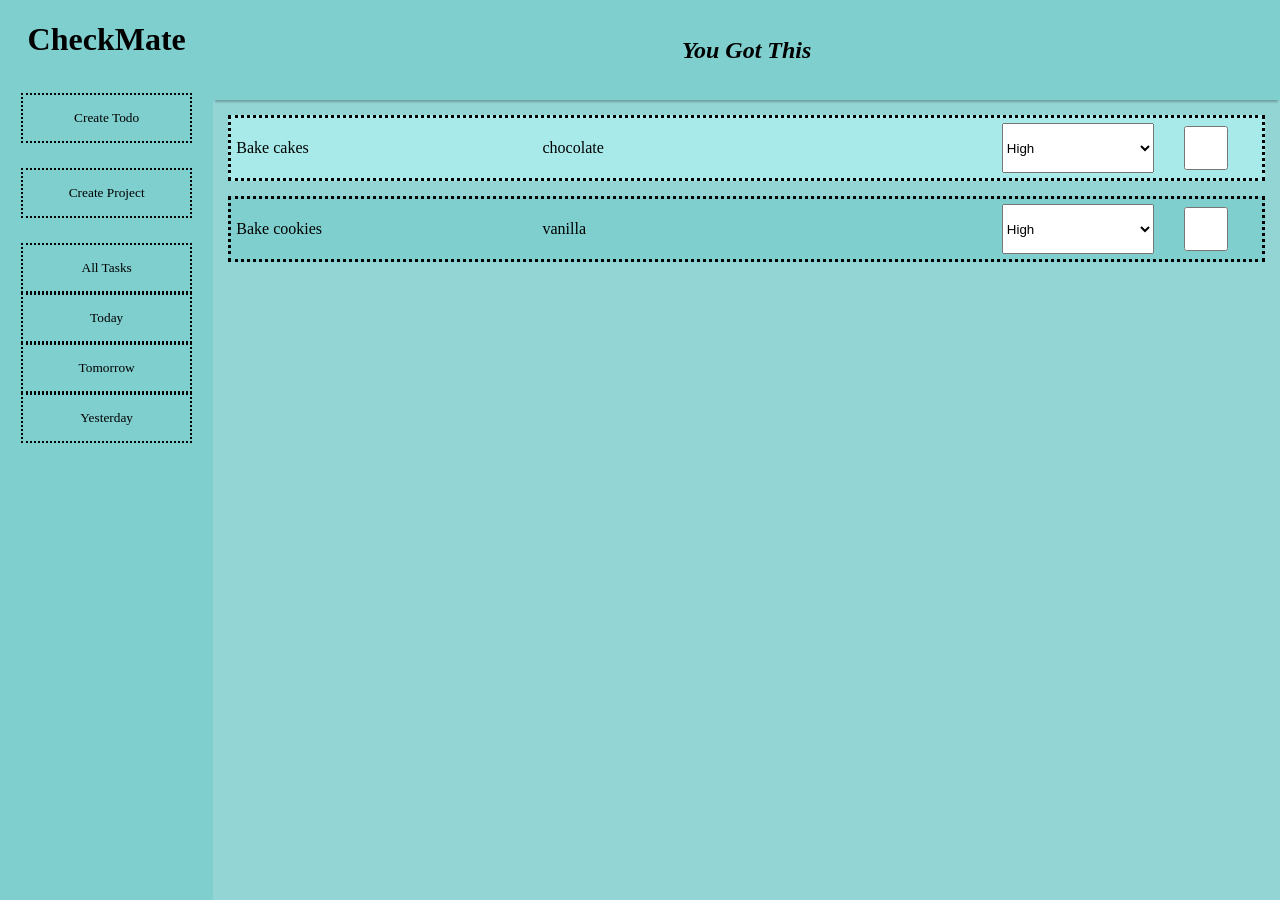
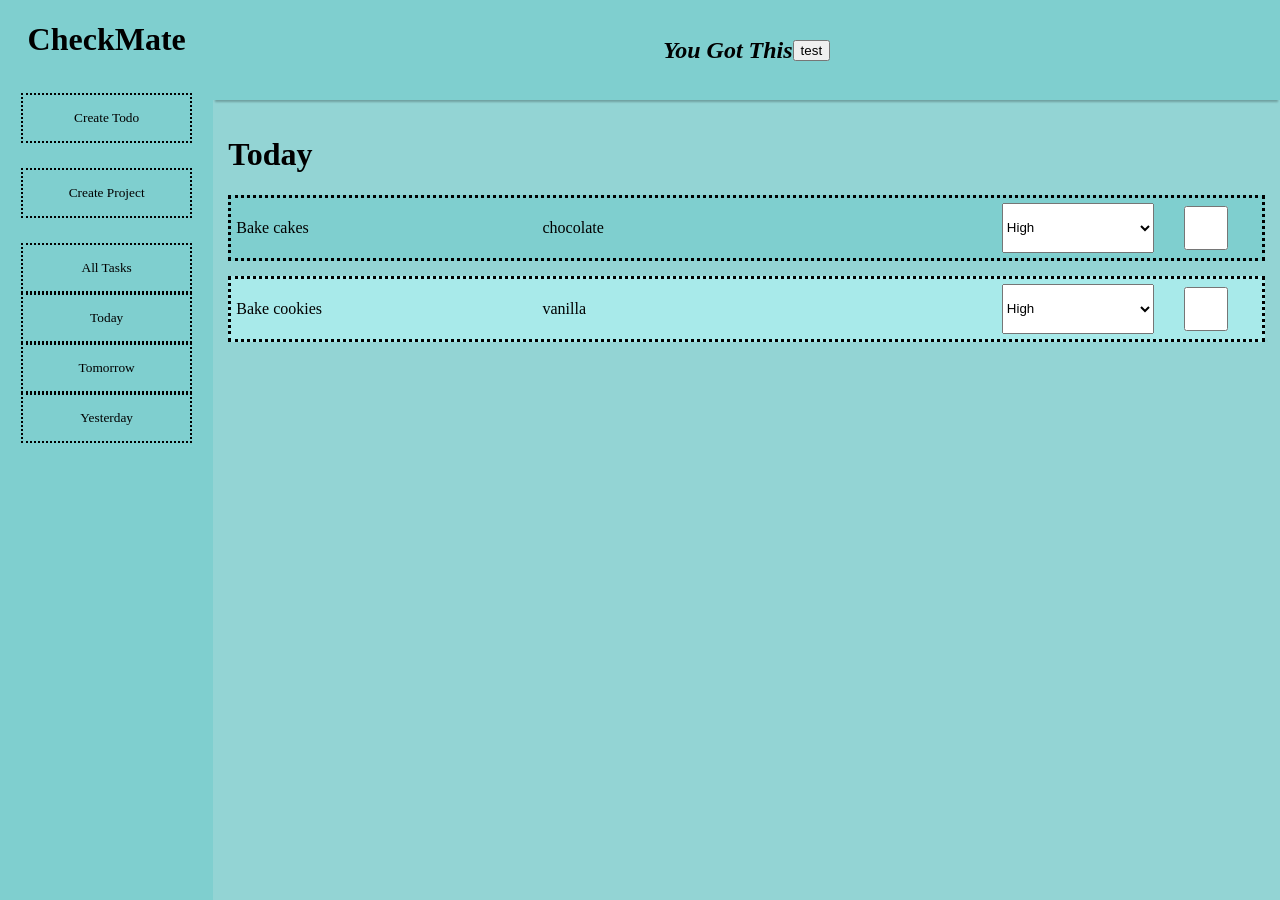
Before and after one commit to irinaravenova/todo-webpack, a website built with webpack: page dist/index.html in a window 1280 px wide. Both pictures are taken after a click on the button "Today". Built offline with nearby package versions, Linux system fonts and the light colour scheme; files whose address does not match are found by name.

Commit message:
successfully added test todos to localStorage dynamically

```diff
--- a/src/createTodo.js
+++ b/src/createTodo.js
@@ -1,4 +1,6 @@
 let allTodos = [];
+let counter = 0
+
 
 // New toDo class constructor
 class ToDo {
@@ -16,6 +18,8 @@ class ToDo {
 export default function createTodo(project, title, description, dueDate, priority, notes, checkList) {
     const newTodo = new ToDo(project, title, description, dueDate, priority, notes, checkList)
     allTodos.push(newTodo)
+    localStorage.setItem(counter, JSON.stringify(newTodo))
+    counter++
     return newTodo
 }
 
--- a/src/index.js
+++ b/src/index.js
@@ -9,13 +9,18 @@ import './style.css';
 // ** renderX_____.js functions are DOM manipulation modules
 
 // ** TEST TODOS ** //
-const testTask = createTodo('Today', 'Bake cakes', 'chocolate', 'tomorrow', 'high', 'n/a', true)
+const testTask = createTodo('Today', 'Bake cakes', 'chocolate', 'tomorrow', 'low', 'n/a', true)
 const testTask1 = createTodo('Tomorrow', 'Bake pies', 'chocolate', 'tomorrow', 'high', 'n/a', false)
 const testTask2 = createTodo('Yesterday', 'Bake brownies', 'chocolate', 'tomorrow', 'high', 'n/a', true)
 const testTask3 = createTodo('Today', 'Bake cookies', 'vanilla', 'tomorrow', 'low', 'n/a', true)
 const testProject = createProject('Today')
 const testProject1 = createProject('Tomorrow')
 const testProject2 = createProject('Yesterday')
+
+// localStorage.clear();
+
+
+
 
 // ** END TEST TODOS ** //
 
@@ -42,8 +47,11 @@ createNewTodo.addEventListener('click', () => {
 // On submission of toDoForm, create new toDo objection using Todo class constructor function
 document.getElementById('submit').addEventListener('click', function(e) {
     e.preventDefault()
-    // let newTodoObject = createTodo();
+    // let newTodoObject = createTodo(project, title, description, dueDate, priority, notes, checkList)
 
+
+    // Close form
+    addTodoForm.close()
 })
 
 
--- a/src/renderAll.js
+++ b/src/renderAll.js
@@ -5,6 +5,10 @@ export default function renderAll() {
     // First clear contents of whatever is in the main content area (avoids repetition of object listing)
     const contentBox = document.querySelector('.content')
     contentBox.replaceChildren()
+
+    const projectTitle = document.createElement('h1')
+    projectTitle.innerHTML = "All Tasks"
+    contentBox.appendChild(projectTitle)
 
     // Iterate through array of objects to find matching project name property
     allTodos.forEach(element => {
@@ -52,5 +56,6 @@ export default function renderAll() {
         toDoContainer.appendChild(priorityRange)
         toDoContainer.appendChild(checkBox)
         contentBox.appendChild(toDoContainer)
+
     })
 }
--- a/src/renderTodos.js
+++ b/src/renderTodos.js
@@ -16,6 +16,10 @@ export default function renderTodos() {
             // Get content box and clear contents upon each project click
             const contentBox = document.querySelector('.content')
             contentBox.replaceChildren()
+
+            const projectTitle = document.createElement('h1')
+            projectTitle.innerHTML = projectName
+            contentBox.appendChild(projectTitle)
 
             // Iterate through array of objects to find matching project name property
             allTodos.forEach(element => {
@@ -39,6 +43,7 @@ export default function renderTodos() {
 
                     // Priority range dropdown menu
                     const priorityRange = document.createElement('select')
+
                     let option1 = document.createElement("option")
                     option1.value = 1;
                     option1.text = "High"
--- a/src/style.css
+++ b/src/style.css
@@ -81,3 +81,6 @@ body {
 .todo-div:nth-child(odd) {
     background-color: rgb(168, 234, 234);
 }
+
+#addTodoForm:modal {
+}
```
Also changed, not shown: dist/bundle.js, dist/index.html.
